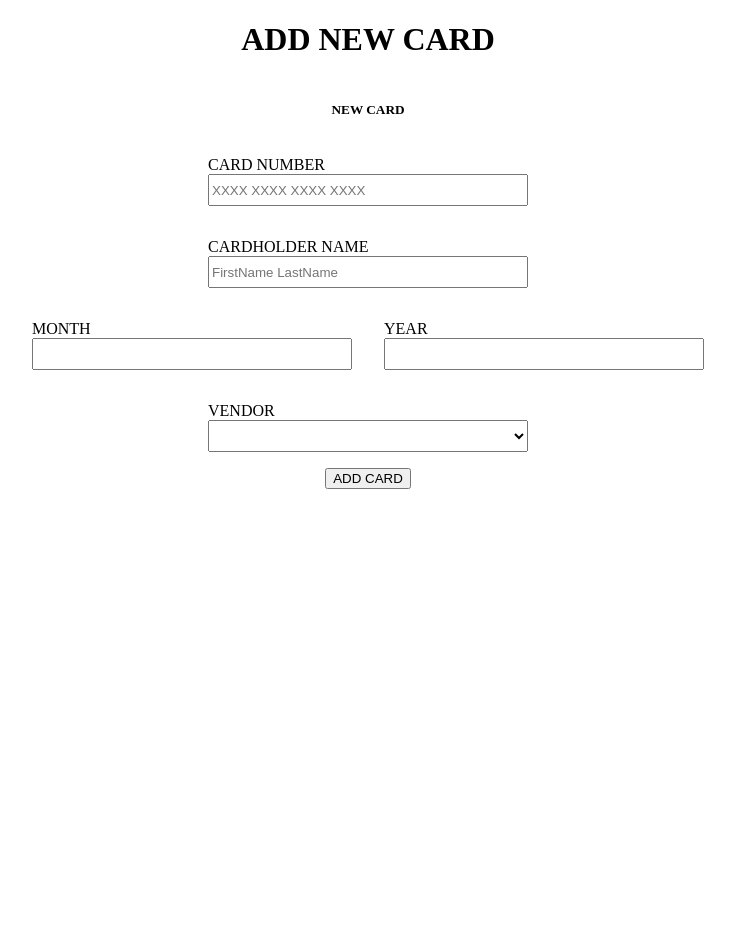
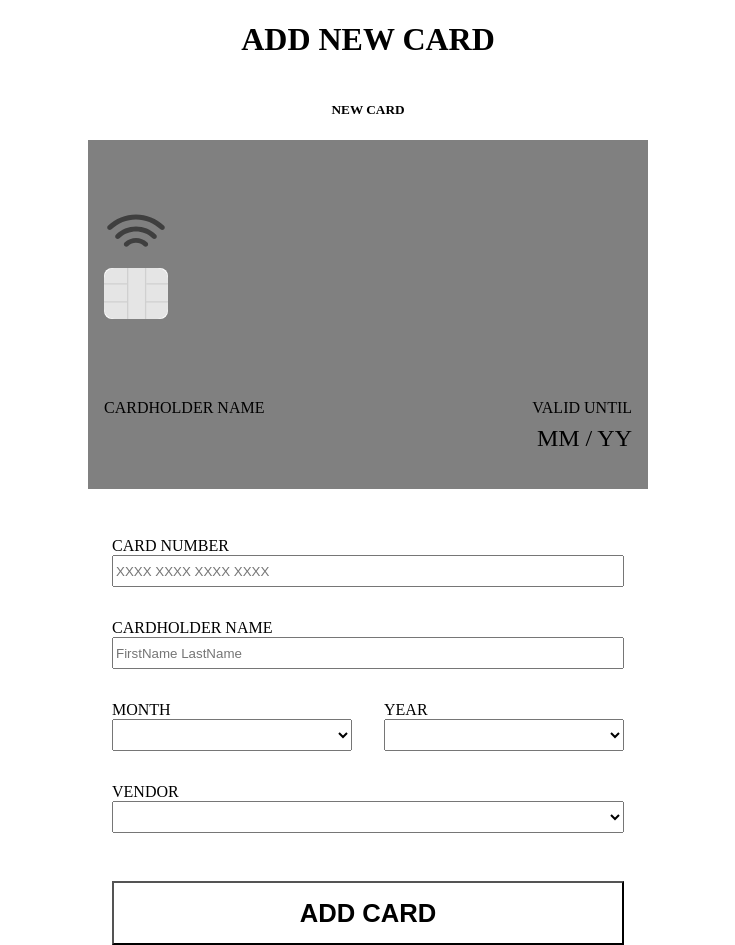
Before and after one commit to JesperSkold/e-wallet-vue, a Vue app in the folder wallet-main/: page / in a window 1280 px wide. Both pictures are taken after a click on the button "ADD A NEW CARD". Shown: the whole page, without its empty margins (272-1007 px from the left). Before the commit the page ends 800 px from the top, so only its background shows below. Built offline with nearby package versions, Linux system fonts and the light colour scheme.

Commit message:
form stylning almost done

```diff
--- a/wallet-main/src/App.vue
+++ b/wallet-main/src/App.vue
@@ -1,7 +1,7 @@
 <template>
 	<div id="app">
 		<HomePage v-if="currentView === 'home'" :cards="cards" @toggleActive="toggleActive" @changeView="currentView = 'AddCard'"/>
-		<AddCardPage v-else />
+		<AddCardPage v-else @toHome="currentView ='home'"/>
 	</div>
 </template>
 
--- a/wallet-main/src/components/CardItem.vue
+++ b/wallet-main/src/components/CardItem.vue
@@ -107,6 +107,7 @@ li {
 }
 
 .card-number {
+	height: 3rem;
 	margin: .5rem;
 	padding: 0;
 	font-size: 3rem;
--- a/wallet-main/src/views/AddCardPage.vue
+++ b/wallet-main/src/views/AddCardPage.vue
@@ -2,49 +2,111 @@
 	<main>
 		<h1>ADD NEW CARD</h1>
 		<h5>NEW CARD</h5>
+		<div class="card">
+      <div class="vendor-placeholder">
+			<img v-if="card.vendor" :src="require(`../assets/${card.vendor}.svg`)" alt="" class="vendor" />
+      </div>
+			<div class="chip-signal-box">
+				<img src="../assets/wifi.svg" alt="" class="signal" />
+				<img src="../assets/chip.svg" alt="" class="chip" />
+			</div>
+			<p class="card-number">{{ card.cardNumber }}</p>
+			<div class="bottom-text">
+				<div class="card-holder">
+					<p class="name">CARDHOLDER NAME</p>
+					<p class="real-name">{{ card.cardHolder }}</p>
+				</div>
+				<div class="valid-text">
+					<p class="valid-until">VALID UNTIL</p>
+          <p v-if="card.expireMonth === '' && card.expireYear === ''" class="valid-expire">MM / YY</p>
+					<p v-else class="valid-expire">{{ card.expireMonth }} / {{ card.expireYear }}</p>
+				</div>
+			</div>
+		</div>
 		<form action="">
 			<div>
 				<label for="">CARD NUMBER</label>
-				<input type="text" placeholder="XXXX XXXX XXXX XXXX" />
+				<input type="text" placeholder="XXXX XXXX XXXX XXXX" v-model="card.cardNumber" />
 			</div>
 			<div>
 				<label for="">CARDHOLDER NAME</label>
-				<input type="text" placeholder="FirstName LastName" />
+				<input type="text" placeholder="FirstName LastName" v-model="card.cardHolder" />
 			</div>
 
 			<div class="month-year">
 				<div class="month-container">
 					<label for="">MONTH</label>
 					<!-- 12-->
-					<input type="number" />
+					<!-- <input type="number" /> -->
+          <select name="" id="" v-model="card.expireMonth">
+            <option value="" disabled selected hidden></option>
+            <option value="01">01</option>
+            <option value="02">02</option>
+            <option value="03">03</option>
+            <option value="04">04</option>
+            <option value="05">05</option>
+            <option value="06">06</option>
+            <option value="07">07</option>
+            <option value="08">08</option>
+            <option value="09">09</option>
+            <option value="10">10</option>
+            <option value="11">11</option>
+            <option value="12">12</option>
+          </select>
 				</div>
 				<div class="year-container">
 					<label for="">YEAR</label>
 					<!-- 21-25-->
-					<input type="number" />
+					<!-- <input type="number" /> -->
+          <select name="" id="" v-model="card.expireYear">
+            <option value="" disabled selected hidden></option>
+            <option value="22">22</option>
+            <option value="23">23</option>
+            <option value="24">24</option>
+            <option value="25">25</option>
+            <option value="26">26</option>
+          </select>
 				</div>
 			</div>
 
-			<div class="vendor">
+			<div class="vendor-container">
 				<label for="">VENDOR</label>
-				<select>
+				<select select name="" id="" v-model="card.vendor">
 					<option value="" disabled selected hidden></option>
-					<option value="Bitcoin Inc">Bitcoin Inc</option>
-					<option value="Blockchain Inc">Blockchain Inc</option>
-					<option value="Evil Corp">Evil Corp</option>
-					<option value="Ninja Bank">Ninja Bank</option>
+					<option value="bitcoin">Bitcoin Inc</option>
+					<option value="blockchain">Blockchain Inc</option>
+					<option value="evil">Evil Corp</option>
+					<option value="ninja">Ninja Bank</option>
 				</select>
 			</div>
 		</form>
-		<button>ADD CARD</button>
+		<button @click="$emit('toHome')">ADD CARD</button>
 	</main>
 </template>
 
 <script>
-export default {};
+export default {
+	data() {
+		return {
+			card: {
+				vendor: "",
+				cardNumber: "",
+				cardHolder: "",
+				expireMonth: "",
+				expireYear: "",
+				CCV: 212,
+				active: false,
+			},
+		};
+	},
+};
 </script>
 
 <style lang="scss" scoped>
+
+.vendor-placeholder {
+  height: 4rem;
+}
 main {
 	display: flex;
 	flex-direction: column;
@@ -55,30 +117,109 @@ form {
 	flex-direction: column;
 	align-items: center;
 }
-div select, input {
+div select,
+div input {
 	box-sizing: border-box;
-  width: 20rem;
+	width: 32rem;
 	display: block;
 }
 
 .month-year {
 	display: flex;
-
 }
 
-.year-container, .month-container{
+.year-container,
+.month-container {
 }
-.month-container{
+.month-container {
 	margin: 0 2rem 0 0;
-
 }
-.year-container input, .month-container input {
+.year-container select,
+.month-container select {
+	width: 15rem;
 }
 
-input, .vendor select {
+input,
+.vendor-container select, .year-container select,
+.month-container select {
 	height: 2rem;
 }
 form > div {
 	margin: 1rem;
 }
+
+button {
+	margin-top: 2rem;
+	background: none;
+	font-size: 1.6rem;
+	font-weight: 700;
+	height: 4rem;
+	width: 32rem;
+	&:hover {
+		color: white;
+		background: black;
+	}
+}
+
+.card {
+	height: 21.8rem;
+	width: 35rem;
+	background: grey;
+	margin-bottom: 2rem;
+}
+.vendor {
+	margin: 0.5rem 0 0 30rem;
+}
+
+.chip {
+	background: white;
+	border-radius: 0.5rem;
+}
+
+.chip-signal-box {
+	display: flex;
+	margin-left: 1rem;
+	flex-direction: column;
+	width: 4rem;
+}
+
+.card-number {
+  height: 3rem;
+	margin: 0.5rem;
+	padding: 0;
+	font-size: 3rem;
+	text-align: center;
+	letter-spacing: 0.3rem;
+}
+
+.card-holder p {
+	margin: 0;
+	padding: 0;
+}
+
+.card-holder .name {
+	margin: 0.5rem 0;
+}
+
+.real-name {
+	font-size: 1.5rem;
+}
+
+.bottom-text {
+	display: flex;
+	margin: 1rem;
+	justify-content: space-between;
+}
+.valid-text .valid-until {
+	margin: 0.5rem 0;
+}
+
+.valid-expire {
+	text-align: end;
+	font-size: 1.5rem;
+}
+.valid-text p {
+	padding: 0;
+	margin: 0;
+}
 </style>
```
Lines whose indentation alone changed are shown as unchanged.
